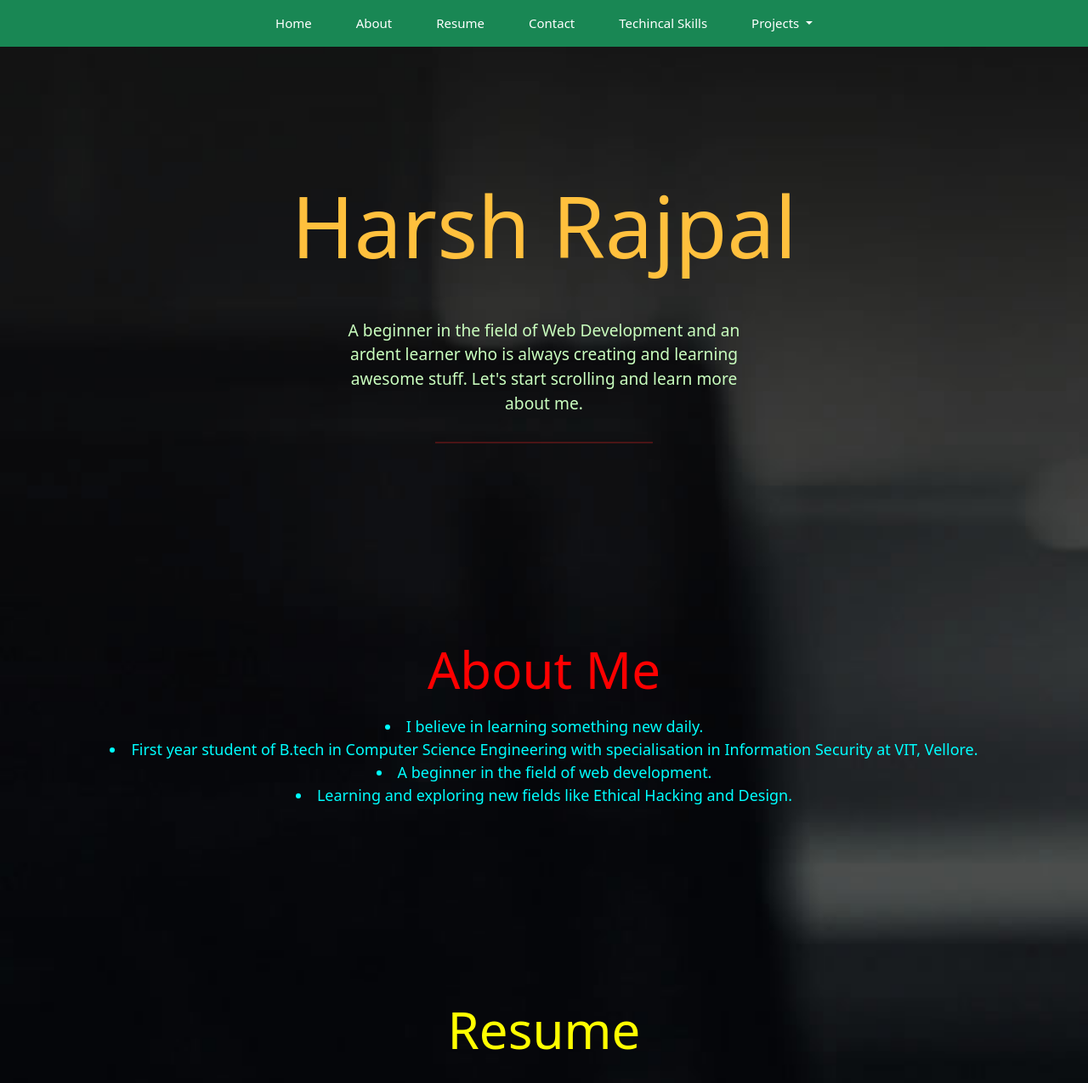
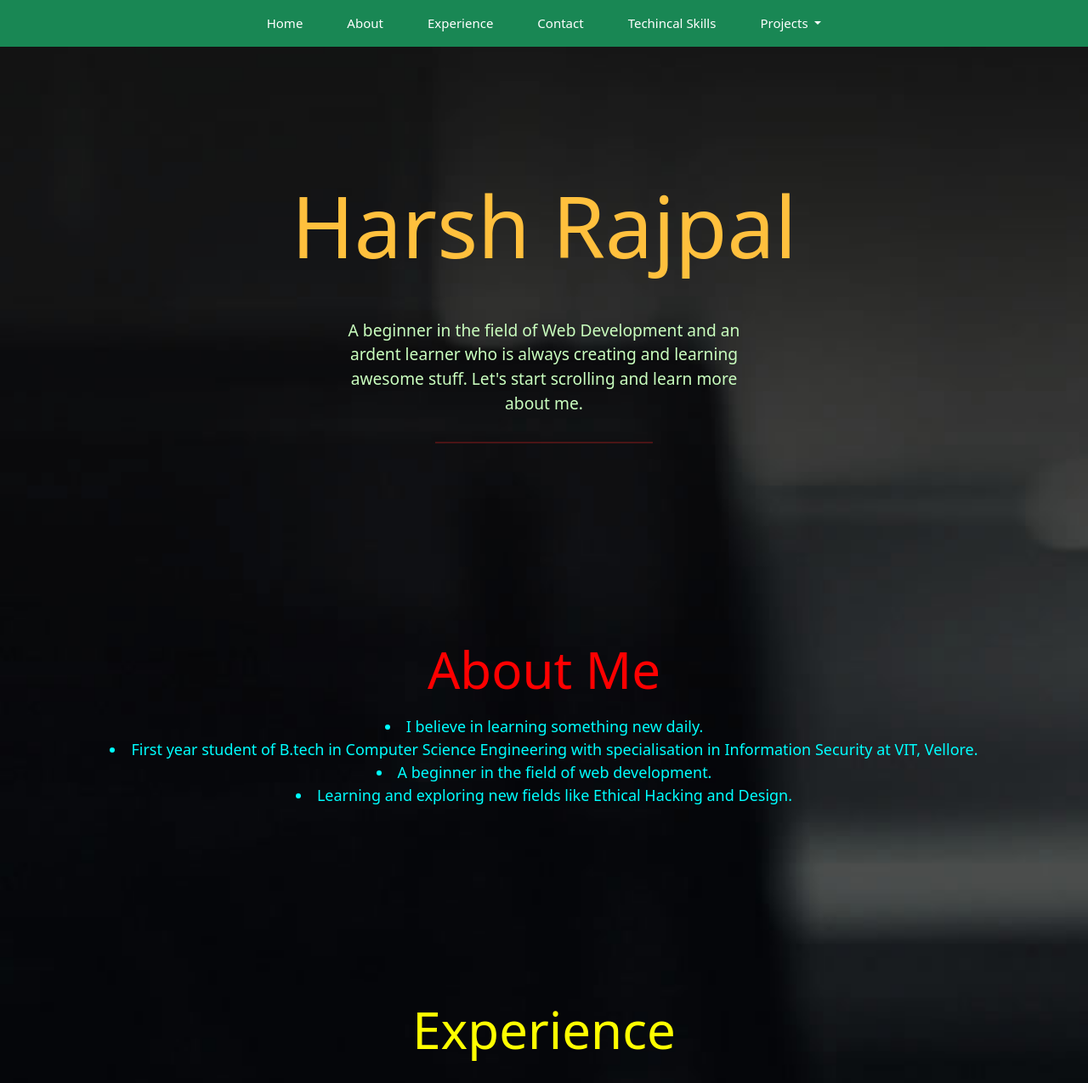
Before and after one commit to harsh-rajpal/Task-5, a plain HTML site: page index.html in a window 1280 px wide. Shown: the top 1275 px of the page at 85% size. Drawn offline with nearby package versions, Linux system fonts and the light colour scheme.

Commit message:
Update index.html

```diff
--- a/index.html
+++ b/index.html
@@ -36,7 +36,7 @@
                             <a class="nav-link active" href="#about">About</a>
                         </li>
                         <li class="nav-item">
-                            <a class="nav-link active" href="#resume">Resume</a>
+                            <a class="nav-link active" href="#resume">Experience</a>
                         </li>
                         <li class="nav-item">
                             <a class="nav-link active" href="#contacts">Contact</a>
@@ -96,7 +96,7 @@
     </div>
     <div class="resume" id="resume">
         <H1>
-            Resume
+            Experience
         </H1>
         <ul class="m1">
             <li>
```
